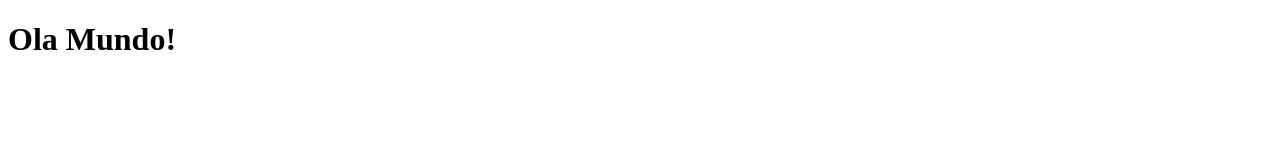
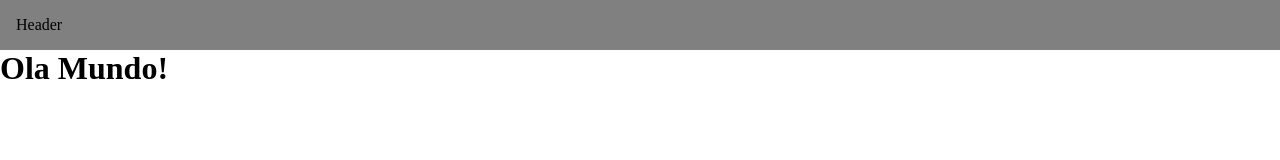
Before and after one commit to mabiamabia/globo-sv2, a plain HTML site: page index.html in a window 1280 px wide. Drawn offline with Linux system fonts and the light colour scheme.

Commit message:
adicionado um header

```diff
--- a/index.html
+++ b/index.html
@@ -6,7 +6,25 @@
     <meta name="viewport" content="width=device-width, initial-scale=1.0">
     <title>Document</title>
 </head>
+<style>
+    * {
+        margin: 0;
+        padding: 0;
+        box-sizing: border-box;
+    }
+
+    .header {
+        display: flex;
+        align-items: center;
+        background-color: gray;
+        height: 50px;
+        padding: 0 16px;
+    }
+</style>
 <body>
+    <header class="header">
+        <span>Header</span>
+    </header>
     <h1>Ola Mundo!</h1>
 </body>
 </html>
```
